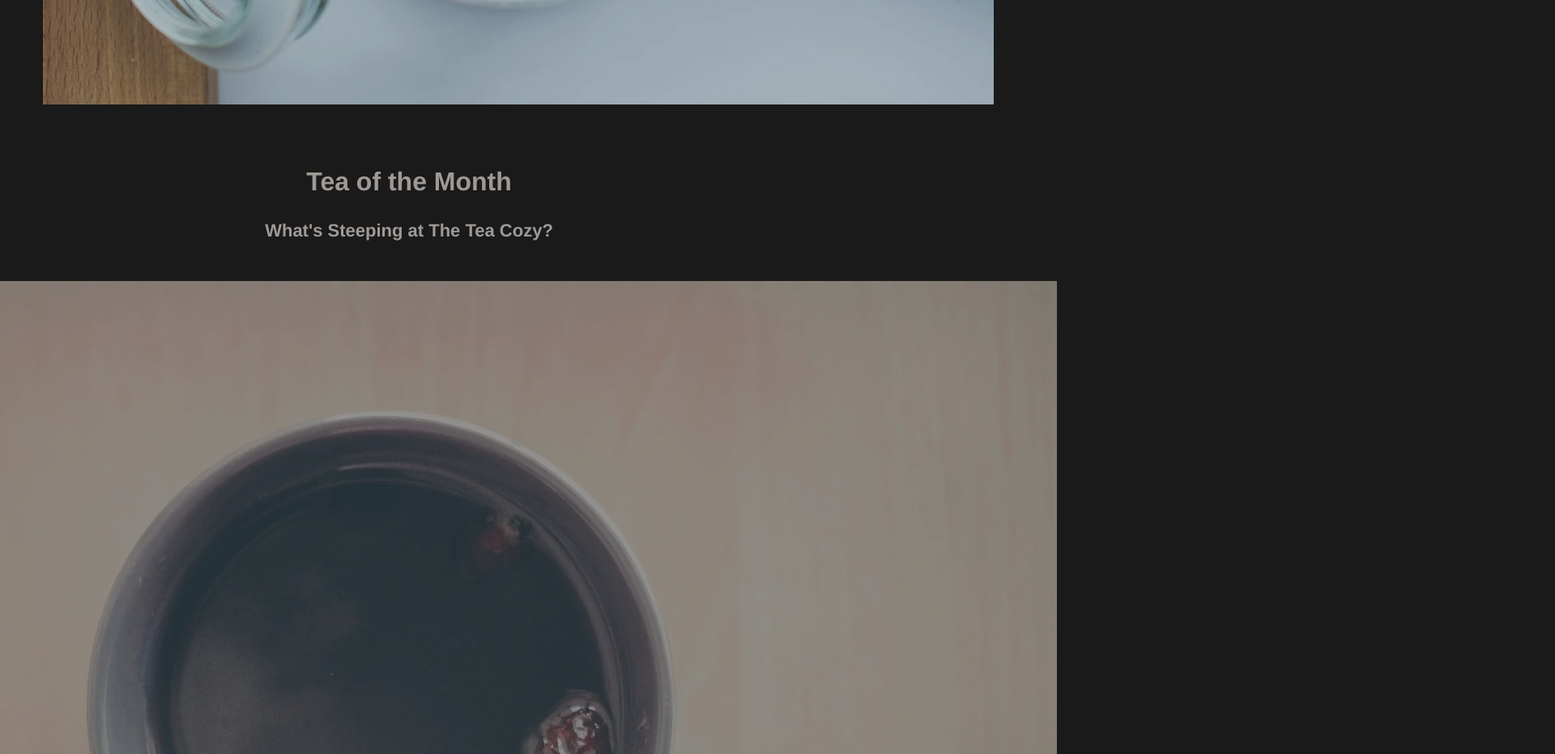
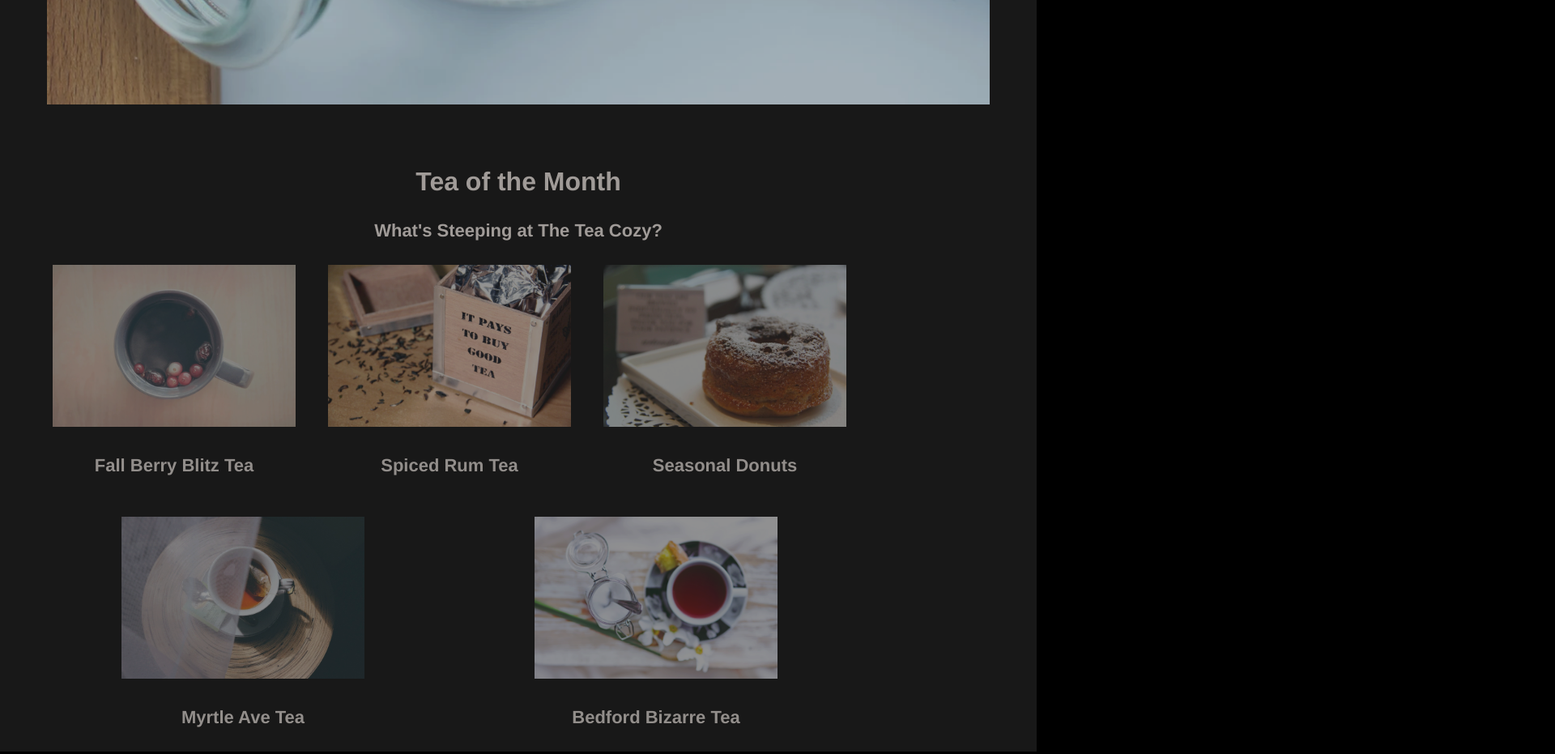
Before and after one commit to JaeZzZ/Tea-Cozy-1.0, a plain HTML site: page index.html in a window 1280 px wide. Shown: the part 640-1571 px from the top of the page at 81% size, 1920 px wide, since content can reach past the window. Drawn offline with Linux system fonts and the light colour scheme.

Commit message:
Update index.html
Rearrange header tags and some tags in the Tea of the Month section.

```diff
--- a/index.html
+++ b/index.html
@@ -9,26 +9,31 @@
 <body>
     <header>
         <nav>
-            <img class="logo" href="/resources/images/img-tea-cozy-logo.webp" alt="Tea Cozy Cursive Logo">
+            <a href="#">
+                <img class="logo" href="/resources/images/img-tea-cozy-logo.png" alt="Tea Cozy Cursive Logo">
+            </a>
             <ul>
                 <li><a href="#">Mission</a></li>
                 <li><a href="#">Featured Tea</a></li>
                 <li><a href="#">Locations</a></li>
             </ul>
         </nav>
+    </header>
+    <main>
+
         <section class="container-mission">
             <div class="item-mission">
                 <h2>Our Mission</h2>
                 <h4>Handpicked, Artisanally Curated, Free Range, Sustainable, Small Batch, Fair Trade, Organic Tea</h4>
             </div>
         </section>
-    </header>
-    <main>
-        <section class="container-tea">
-            <div class="item-tea heading">
+
+        <section class="month-tea">
+            <div class="heading">
                 <h2>Tea of the Month</h2>
                 <h4>What's Steeping at The Tea Cozy?</h4>
             </div>
+            <div class="container-tea">
                 <div class="item-tea">
                     <img src="/resources/images/img-berryblitz.webp" alt="Cup of tea">
                     <h4>Fall Berry Blitz Tea</h4>
@@ -49,7 +54,9 @@
                     <img src="/resources/images/img-bedford-bizarre.webp" alt="Cup of tea on plate framed by white flowers">
                     <h4>Bedford Bizarre Tea</h4>
                 </div>
+            </div>
         </section>
+
         <section>
 
         </section>
```
Lines whose indentation alone changed are shown as unchanged.
